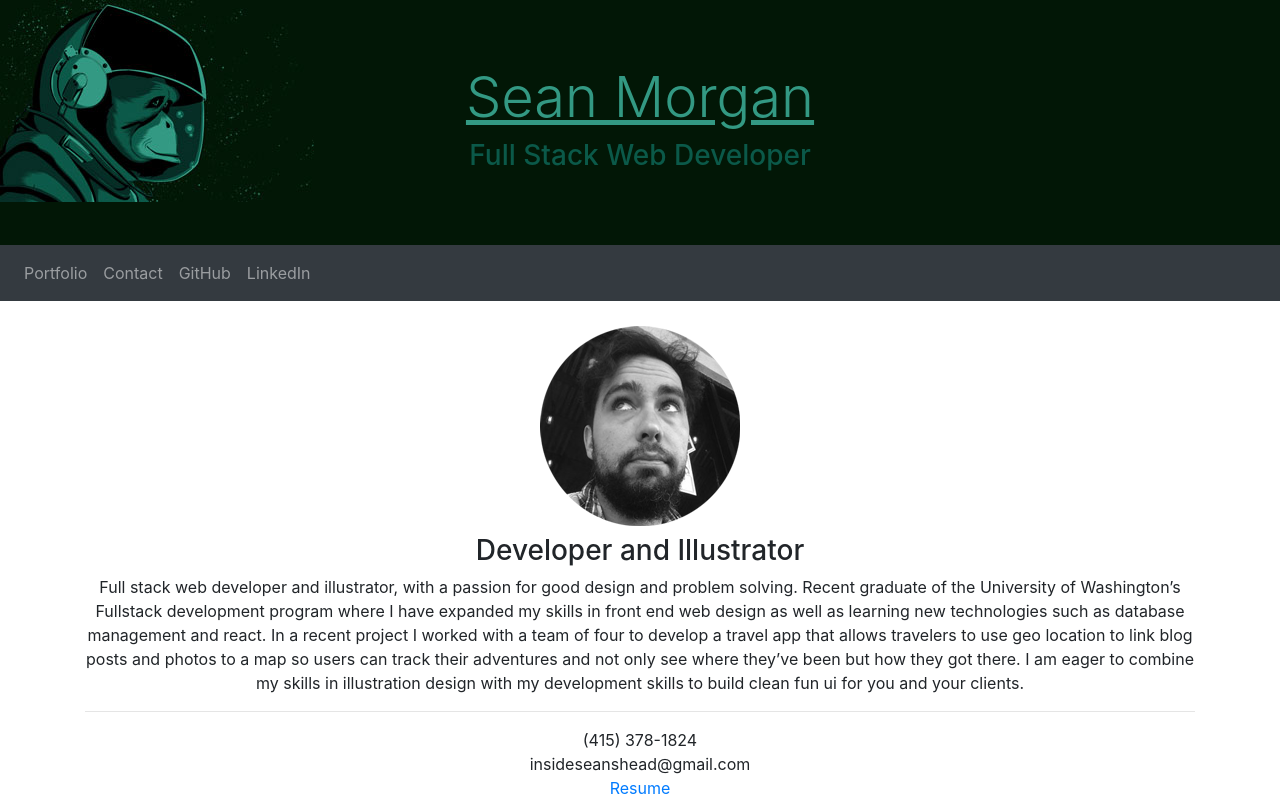
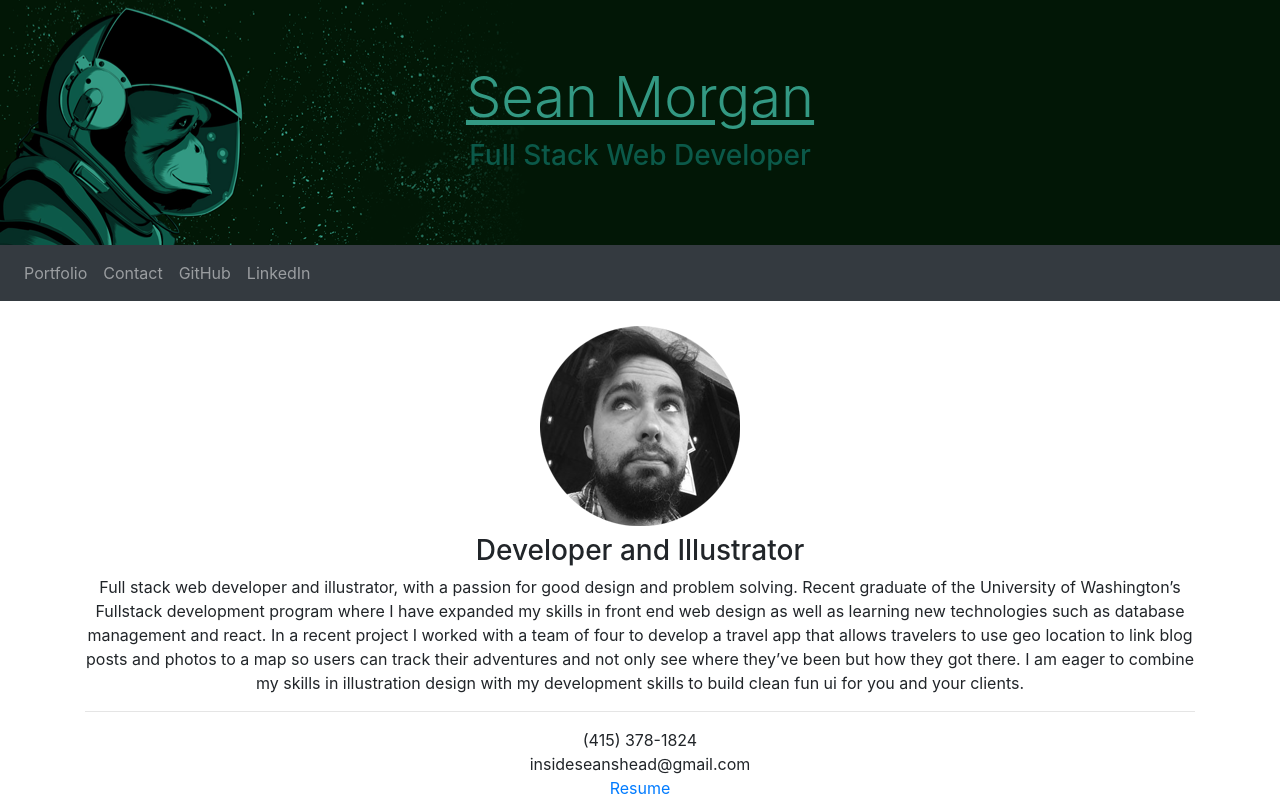
Before and after one commit to insideseanshead/react-portfolio, a React (Create React App) app: page / in a window 1280 px wide. Shown: the top 800 px of the page. Built offline with nearby package versions, Linux system fonts and the light colour scheme.

Commit message:
edited hero image

```diff
--- a/src/components/Hero/styles.css
+++ b/src/components/Hero/styles.css
@@ -2,8 +2,9 @@
 .jumbotron {
     margin-bottom: 0;
     background: #021706;
-    background-image: url("./images/m_missing_cleavland.jpg");
+    background-image: url("./images/hero.png");
     background-repeat: no-repeat;
+    background-position: bottom left;
 }
 }
 
```
Also changed, not shown: src/components/Hero/images/hero.png (added).
